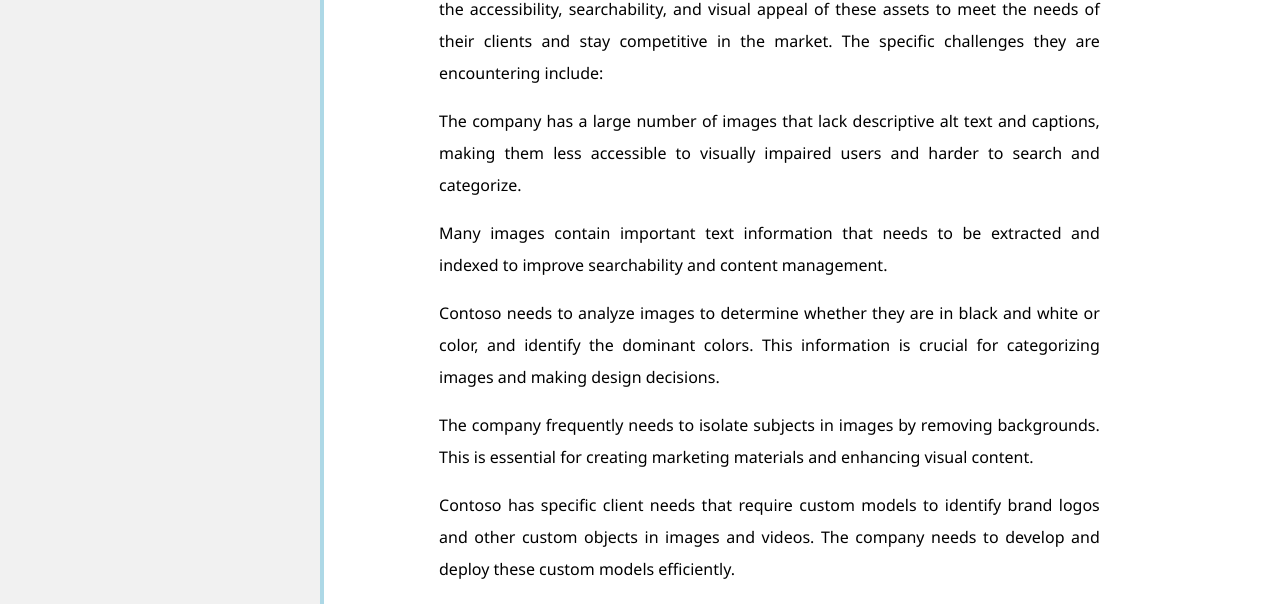
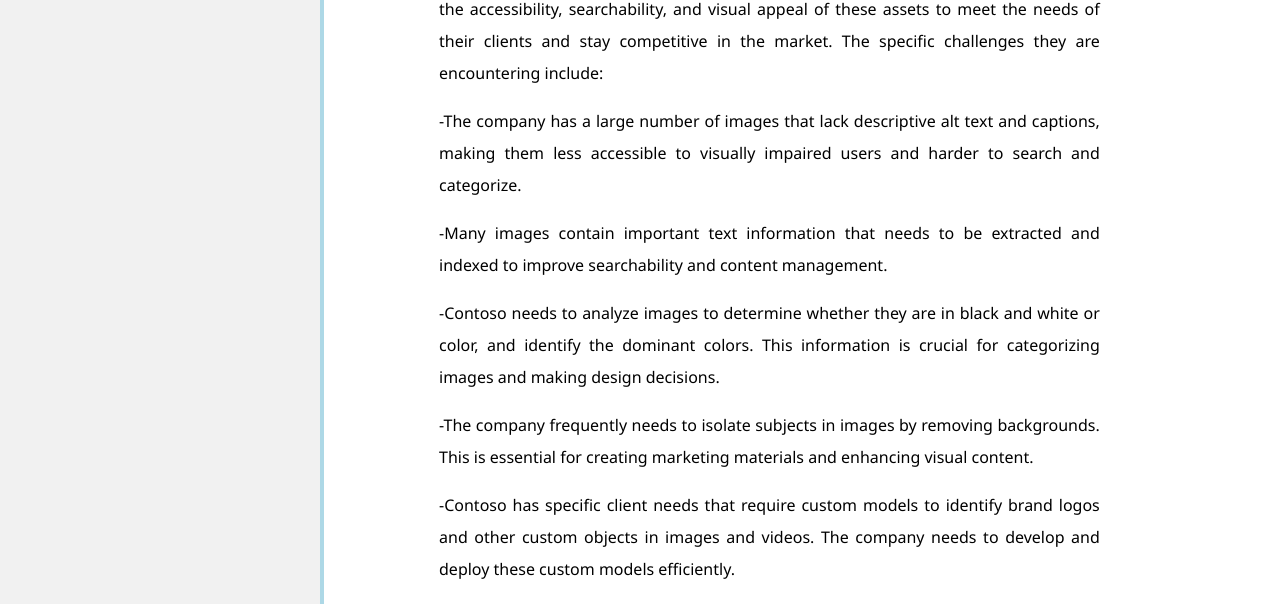
Before and after one commit to ningweinw/iengage, a Jekyll site: the page built from project-files/case-study/Data and AI/AI Vision in marketing.md, in a window 1280 px wide. Shown: the part 560-1164 px from the top of the page. Built offline with Jekyll 4.4.1, drawn with Linux system fonts in a browser that asks for light colours.

Commit message:
Update AI Vision in marketing.md

```diff
--- a/project-files/case-study/Data and AI/AI Vision in marketing.md
+++ b/project-files/case-study/Data and AI/AI Vision in marketing.md
@@ -15,15 +15,15 @@ In the rapidly evolving digital media and advertising industry, companies are co
 ### Problem Statement
 Contoso is facing significant challenges in managing and enhancing its vast library of digital media assets, which includes images and videos. The company needs to improve the accessibility, searchability, and visual appeal of these assets to meet the needs of their clients and stay competitive in the market. The specific challenges they are encountering include:
 
-* The company has a large number of images that lack descriptive alt text and captions, making them less accessible to visually impaired users and harder to search and categorize.
+-The company has a large number of images that lack descriptive alt text and captions, making them less accessible to visually impaired users and harder to search and categorize.
 
-* Many images contain important text information that needs to be extracted and indexed to improve searchability and content management.
+-Many images contain important text information that needs to be extracted and indexed to improve searchability and content management.
 
-* Contoso needs to analyze images to determine whether they are in black and white or color, and identify the dominant colors. This information is crucial for categorizing images and making design decisions.
+-Contoso needs to analyze images to determine whether they are in black and white or color, and identify the dominant colors. This information is crucial for categorizing images and making design decisions.
 
-* The company frequently needs to isolate subjects in images by removing backgrounds. This is essential for creating marketing materials and enhancing visual content.
+-The company frequently needs to isolate subjects in images by removing backgrounds. This is essential for creating marketing materials and enhancing visual content.
 
-* Contoso has specific client needs that require custom models to identify brand logos and other custom objects in images and videos. The company needs to develop and deploy these custom models efficiently.
+-Contoso has specific client needs that require custom models to identify brand logos and other custom objects in images and videos. The company needs to develop and deploy these custom models efficiently.
 
 ### Tasks
 Help contoso to overcome the above challenges by answering the below questions.
```
